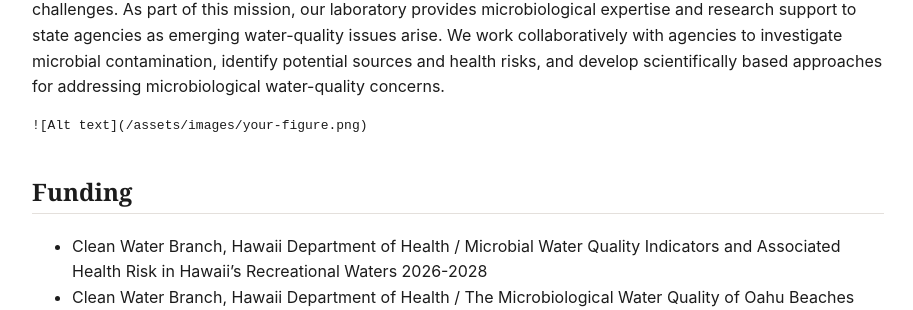
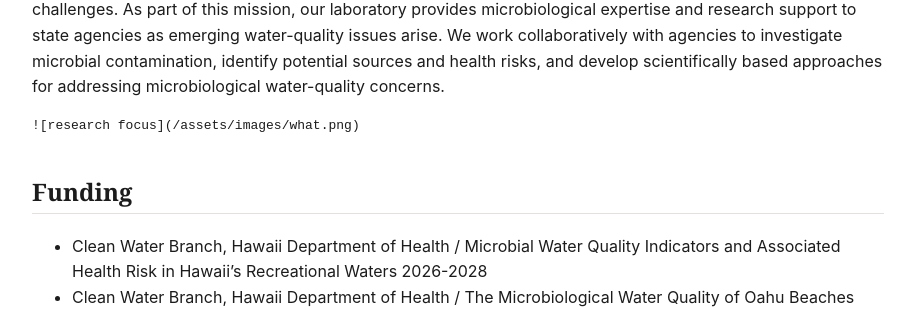
Before and after one commit to MarekKirs/marekkirs.github.io, a Jekyll site: the page built from research.md, in a window 1280 px wide and 900 px high, scrolled down 2490 px. Shown: the part 200-510 px from the top of the window, without its empty margins (182-1095 px from the left). Built offline with Jekyll 4.4.1, drawn with Linux system fonts in a browser that asks for light colours.

Commit message:
Update research.md

````diff
--- a/research.md
+++ b/research.md
@@ -51,7 +51,7 @@ We are interested in alternative water resources, including roof-harvested rainw
 The mission of our Water Resources Research Center is to support Hawaiʻi in addressing its water-resource challenges. As part of this mission, our laboratory provides microbiological expertise and research support to state agencies as emerging water-quality issues arise. We work collaboratively with agencies to investigate microbial contamination, identify potential sources and health risks, and develop scientifically based approaches for addressing microbiological water-quality concerns.
 
 ```markdown
-![Alt text](/assets/images/your-figure.png)
+![research focus](/assets/images/what.png)
 ```
 
 ## Funding
````
